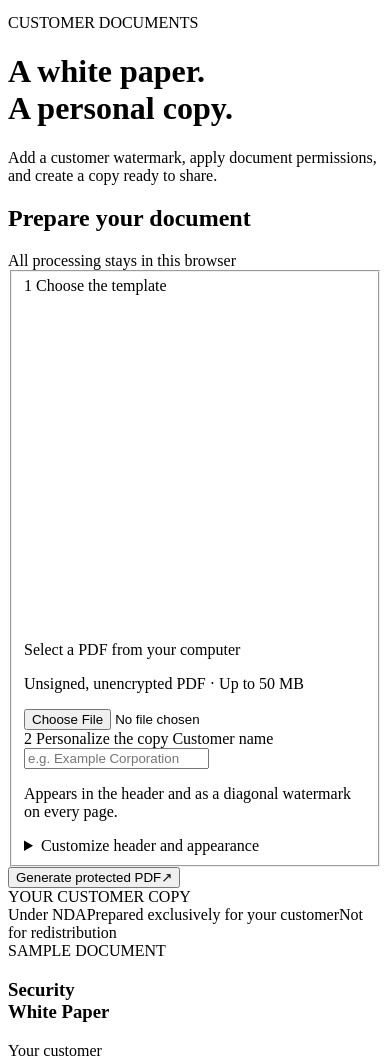
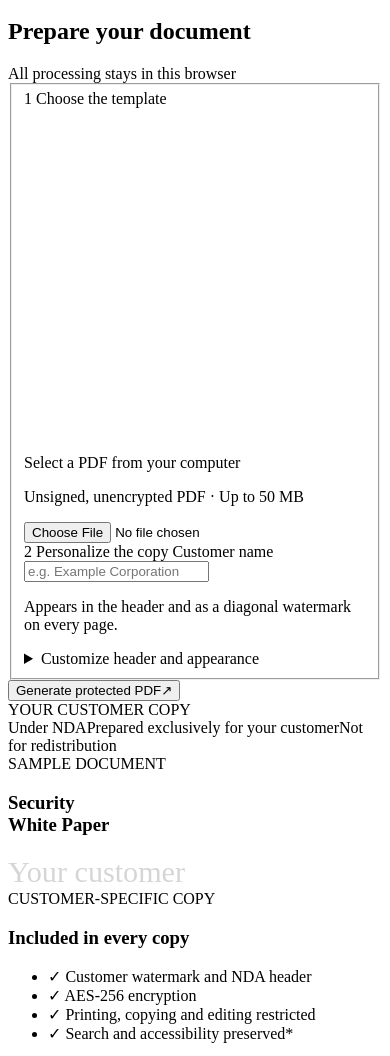
Before and after one commit to calebini/pdf-watermark-machine, a website built with Vite: page web/index.html in a window 390 px wide. Shown: the part 46-1102 px from the top of the page. Built offline with nearby package versions, Linux system fonts and the light colour scheme.

Commit message:
Add live watermark size and opacity controls and simplify the interface

```diff
--- a/web/index.html
+++ b/web/index.html
@@ -12,10 +12,9 @@
 <body>
   <header class="topbar"><div class="brand"><span class="brand-mark" aria-hidden="true">P</span><span>PDF Watermark <span class="brand-divider">/</span> <span class="brand-detail">Document utility</span></span></div><span class="local-badge"><span aria-hidden="true">●</span> Runs on your device</span></header>
   <main>
-    <div class="intro"><p class="eyebrow">CUSTOMER DOCUMENTS</p><h1>A white paper.<br>A personal copy.</h1><p class="lede">Add a customer watermark, apply document permissions,<br class="desktop-break"> and create a copy ready to share.</p></div>
     <div class="workspace">
       <section class="form-card" aria-labelledby="form-title">
-        <div class="card-heading"><h2 id="form-title">Prepare your document</h2><span class="step-note">All processing stays in this browser</span></div>
+        <div class="card-heading"><h1 id="form-title">Prepare your document</h1><span class="step-note">All processing stays in this browser</span></div>
         <form id="personalize-form">
           <fieldset id="inputs">
             <label class="field-label" for="template"><span class="step-number">1</span> Choose the template</label>
@@ -26,6 +25,7 @@
             <p class="field-help">Appears in the header and as a diagonal watermark on every page.</p>
             <details><summary>Customize header and appearance</summary><div class="advanced">
               <label class="small-label" for="header">Center header <span class="optional">optional</span></label><input id="header" type="text" maxlength="300" placeholder="Prepared exclusively for your customer" autocomplete="off" spellcheck="false">
+              <label class="small-label" for="watermark-size">Watermark font size <output id="watermark-size-label" for="watermark-size">48 pt</output></label><input id="watermark-size" type="range" min="12" max="96" step="1" value="48" aria-describedby="watermark-size-help"><p class="field-help" id="watermark-size-help">Long names are reduced when needed to fit the page.</p>
               <label class="small-label" for="opacity">Watermark opacity <output id="opacity-label" for="opacity">16%</output></label><input id="opacity" type="range" min="5" max="40" value="16">
               <label class="small-label" for="font">Custom TrueType font <span class="optional">optional</span></label><input id="font" type="file" accept=".ttf"><p class="field-help">Use a font with the characters your customer’s name needs.</p>
             </div></details>
--- a/web/package.json
+++ b/web/package.json
@@ -1,6 +1,6 @@
 {
   "name": "pdf-watermark-web",
-  "version": "0.1.1",
+  "version": "0.1.2",
   "private": true,
   "type": "module",
   "scripts": {
--- a/web/src/main.js
+++ b/web/src/main.js
@@ -1,9 +1,10 @@
-import { MAX_FILE_BYTES, validateOptions, outputFilename } from './policy.js';
+import { MAX_FILE_BYTES, validateOptions, fitWatermarkSize, outputFilename } from './policy.js';
 
 const $ = selector => document.querySelector(selector);
 const form = $('#personalize-form'), inputs = $('#inputs'), status = $('#status');
 const generate = $('#generate'), cancel = $('#cancel'), result = $('#result');
 let worker, downloadURL;
+const previewMeasure = document.createElement('canvas').getContext('2d');
 
 function clearDownload() {
   if (downloadURL) URL.revokeObjectURL(downloadURL);
@@ -21,7 +22,15 @@ function fail(message) {
 function preview() {
   const name = $('#customer').value.trim();
   $('#preview-header').textContent = $('#header').value.trim() || `Prepared exclusively for ${name || 'your customer'}`;
-  $('#preview-watermark').textContent = name || 'Your customer';
+  const watermark = $('#preview-watermark');
+  const fontSize = Number($('#watermark-size').value);
+  watermark.textContent = name || 'Your customer';
+  watermark.style.opacity = Number($('#opacity').value) / 100;
+  // The illustration represents a typical A4 page, not the selected PDF.
+  previewMeasure.font = '1px Vera';
+  const fittedSize = fitWatermarkSize(previewMeasure.measureText(watermark.textContent).width, 595, 842, fontSize);
+  watermark.style.fontSize = `${fittedSize * $('.paper').clientWidth / 595}px`;
+  $('#watermark-size-label').textContent = `${fontSize} pt`;
   $('#opacity-label').textContent = `${$('#opacity').value}%`;
 }
 for (const input of form.querySelectorAll('input')) {
@@ -38,7 +47,8 @@ form.addEventListener('submit', async event => {
     const file = $('#template').files[0];
     if (!file || !file.size || file.size > MAX_FILE_BYTES) throw new Error('Choose a non-empty PDF smaller than 50 MB.');
     const options = validateOptions({ customer: $('#customer').value,
-      header: $('#header').value.trim() || undefined, opacity: Number($('#opacity').value) / 100 });
+      header: $('#header').value.trim() || undefined, opacity: Number($('#opacity').value) / 100,
+      watermarkFontSize: Number($('#watermark-size').value) });
     inputs.disabled = true; generate.disabled = true; status.textContent = 'Reading the selected file…';
     const input = await file.arrayBuffer();
     const customFont = $('#font').files[0];
@@ -69,3 +79,6 @@ form.addEventListener('submit', async event => {
   } catch (error) { fail(error.message); }
 });
 window.addEventListener('pagehide', () => { stop(); clearDownload(); });
+new ResizeObserver(preview).observe($('.paper'));
+document.fonts.ready.then(preview);
+preview();
--- a/web/src/policy.js
+++ b/web/src/policy.js
@@ -17,7 +17,17 @@ export function validateOptions(options) {
   if (!Number.isFinite(opacity) || opacity < 0.05 || opacity > 0.4) {
     throw new Error('Watermark opacity must be between 5% and 40%.');
   }
-  return { customer, header, opacity };
+  const watermarkFontSize = Number(options.watermarkFontSize ?? 48);
+  if (!Number.isFinite(watermarkFontSize) || watermarkFontSize < 12 || watermarkFontSize > 96) {
+    throw new Error('Watermark font size must be between 12 and 96 points.');
+  }
+  return { customer, header, opacity, watermarkFontSize };
+}
+
+export function fitWatermarkSize(textWidthAtOne, width, height, requestedSize) {
+  const angle = 35 * Math.PI / 180;
+  const available = Math.min((width - 48) / Math.cos(angle), (height - 80) / Math.sin(angle));
+  return Math.min(requestedSize, available / textWidthAtOne);
 }
 
 export function outputFilename(customer, now = new Date()) {
--- a/web/src/style.css
+++ b/web/src/style.css
@@ -69,30 +69,7 @@ body {
 main {
   max-width:1112px;
   margin:auto;
-  padding:53px 30px 28px;
-}
-.intro {
-  margin-bottom:34px;
-}
-.eyebrow {
-  font-size:10px;
-  font-weight:700;
-  letter-spacing:1.8px;
-  color:#4b64a7;
-  margin:0 0 18px;
-}
-h1 {
-  font-size:46px;
-  line-height:1.12;
-  letter-spacing:-2px;
-  font-weight:400;
-  margin:0 0 18px;
-}
-.lede {
-  font-size:14px;
-  line-height:1.85;
-  color:#637087;
-  margin:0;
+  padding:32px 30px 28px;
 }
 .workspace {
   display:grid;
@@ -111,7 +88,7 @@ h1 {
   padding:25px 28px 22px;
   border-bottom:1px solid #e9edf3;
 }
-h2 {
+.card-heading h1 {
   font-size:17px;
   font-weight:700;
   margin:0 0 9px;
@@ -417,13 +394,15 @@ output {
 }
 .paper-watermark {
   position:absolute;
-  inset:147px -65px auto;
-  transform:rotate(-35deg);
+  left:50%;
+  top:50%;
+  transform:translate(-50%,-50%) rotate(-35deg);
+  width:max-content;
   text-align:center;
-  color:#152b591c;
-  font-size:26px;
+  color:rgb(38,48,61);
+  opacity:.16;
+  font-size:24px;
   white-space:nowrap;
-  overflow:hidden;
   pointer-events:none;
 }
 .paper-footer {
@@ -516,10 +495,7 @@ fieldset:disabled {
     gap:28px;
   }
   main {
-    padding:35px 20px 24px;
-  }
-  h1 {
-    font-size:39px;
+    padding:24px 20px;
   }
   .side-panel {
     display:grid;
@@ -545,9 +521,6 @@ fieldset:disabled {
     align-items:flex-start;
     flex-wrap:wrap;
   }
-  .desktop-break {
-    display:none;
-  }
 }
 @media(max-width:420px) {
   .card-heading,form {
@@ -565,9 +538,6 @@ fieldset:disabled {
     padding-top:15px;
     border-top:1px solid #dde3ed;
   }
-  h1 {
-    font-size:36px;
-  }
   .brand-mark {
     width:28px;
     height:31px;
```
Also changed, not shown: web/src/processor.js (+3 -4 lines), web/tests/browser.mjs (+45 -1 lines), web/tests/policy.test.mjs (+7 -0 lines), web/README.md, 2 other files.
